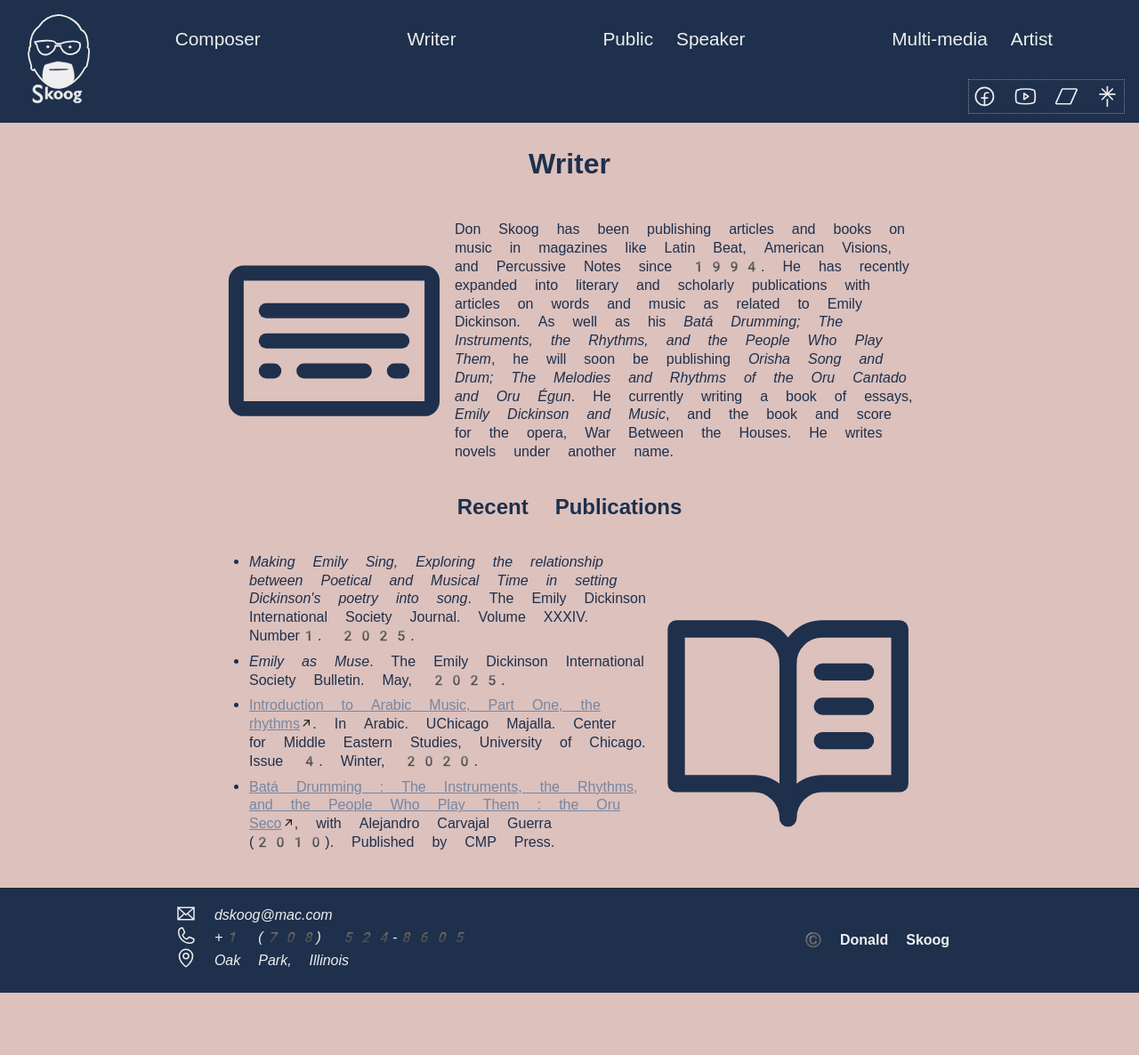
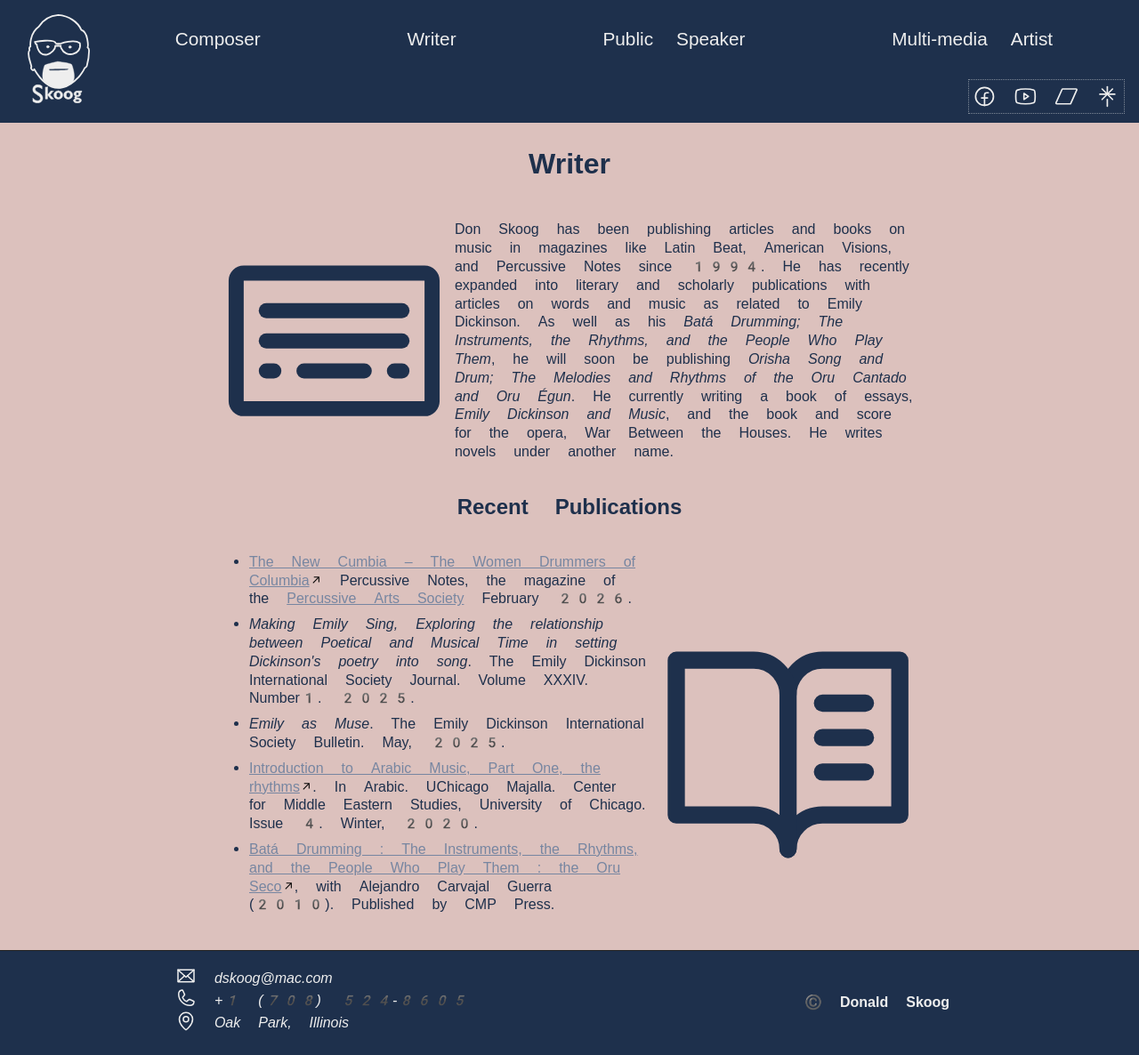
Before and after one commit to donaldskoog/don-skoog-website, a Jekyll site: the page built from writer.md, in a window 1280 px wide. Shown: the whole page at 89% size. Built offline with Jekyll 4.4.1, drawn with Linux system fonts in a browser that asks for light colours; some web fonts are replaced; before the commit the page ends 1116 px from its top, so only the background shows below that.

Commit message:
Add new article.

```diff
--- a/writer.md
+++ b/writer.md
@@ -15,6 +15,9 @@ permalink: /writer/
     <svg xmlns="http://www.w3.org/2000/svg" viewBox="0 0 256 256"><rect width="256" height="256" fill="none"/><path d="M128,88a32,32,0,0,1,32-32h72V200H160a32,32,0,0,0-32,32" fill="none" stroke="currentColor" stroke-linecap="round" stroke-linejoin="round" stroke-width="16"/><path d="M24,200H96a32,32,0,0,1,32,32V88A32,32,0,0,0,96,56H24Z" fill="none" stroke="currentColor" stroke-linecap="round" stroke-linejoin="round" stroke-width="16"/><line x1="160" y1="96" x2="200" y2="96" fill="none" stroke="currentColor" stroke-linecap="round" stroke-linejoin="round" stroke-width="16"/><line x1="160" y1="128" x2="200" y2="128" fill="none" stroke="currentColor" stroke-linecap="round" stroke-linejoin="round" stroke-width="16"/><line x1="160" y1="160" x2="200" y2="160" fill="none" stroke="currentColor" stroke-linecap="round" stroke-linejoin="round" stroke-width="16"/></svg>
     <ul>
       <li>
+        <a href="/media/PercussiveNotesCumbiaArticle.pdf" title="PDF" target=_blank>The New Cumbia – The Women Drummers of Columbia</a> Percussive Notes, the magazine of the <a href="https://pas.org" title="Percussive Arts Society website">Percussive Arts Society</a> February 2026.
+      </li>
+      <li>
         <i>Making Emily Sing, Exploring the relationship between Poetical and Musical Time in setting Dickinson's poetry into song</i>. The Emily Dickinson International Society Journal. Volume XXXIV. Number1. 2025.
       </li>
       <li>
```
Also changed, not shown: 1 other file.
